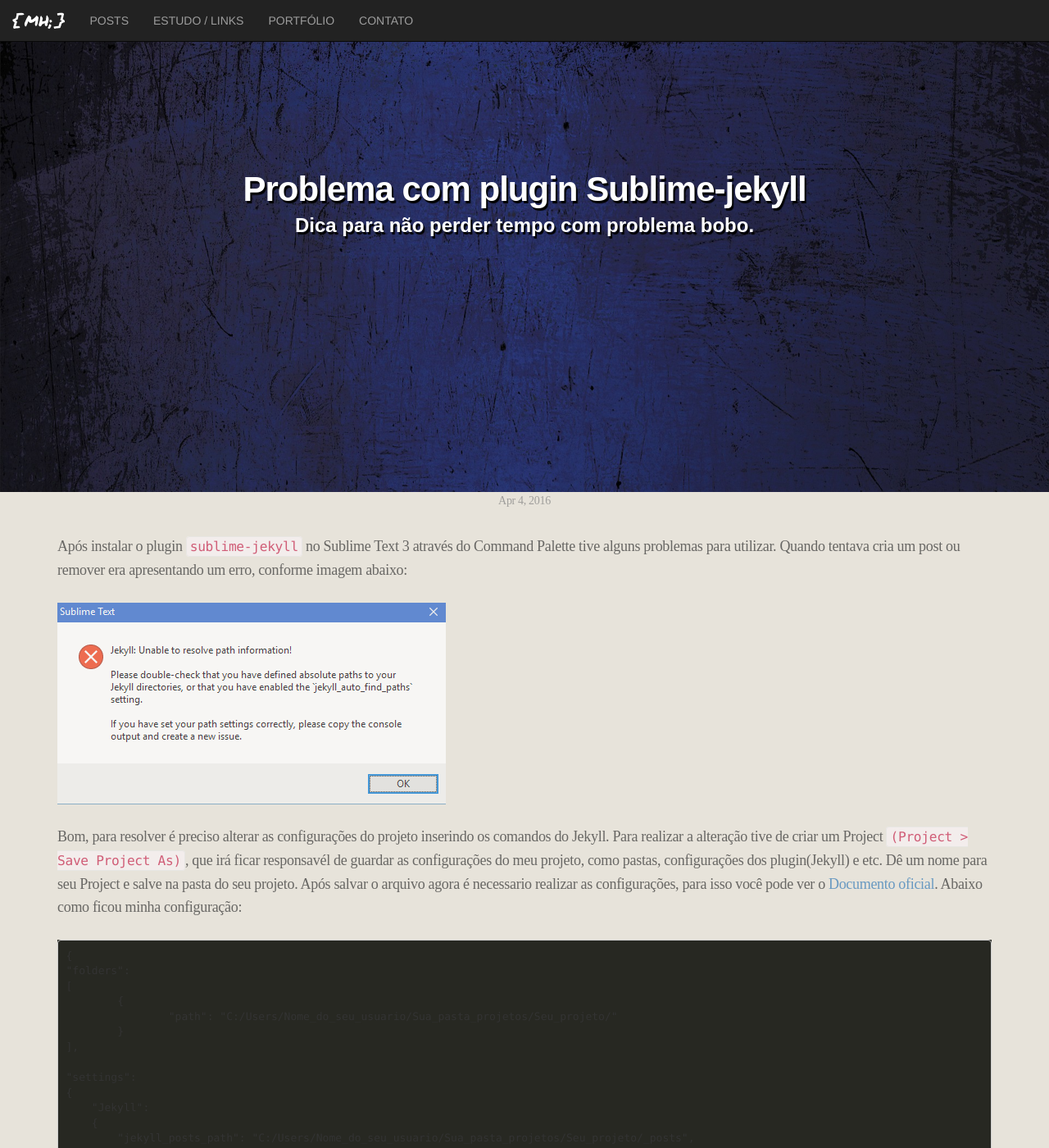
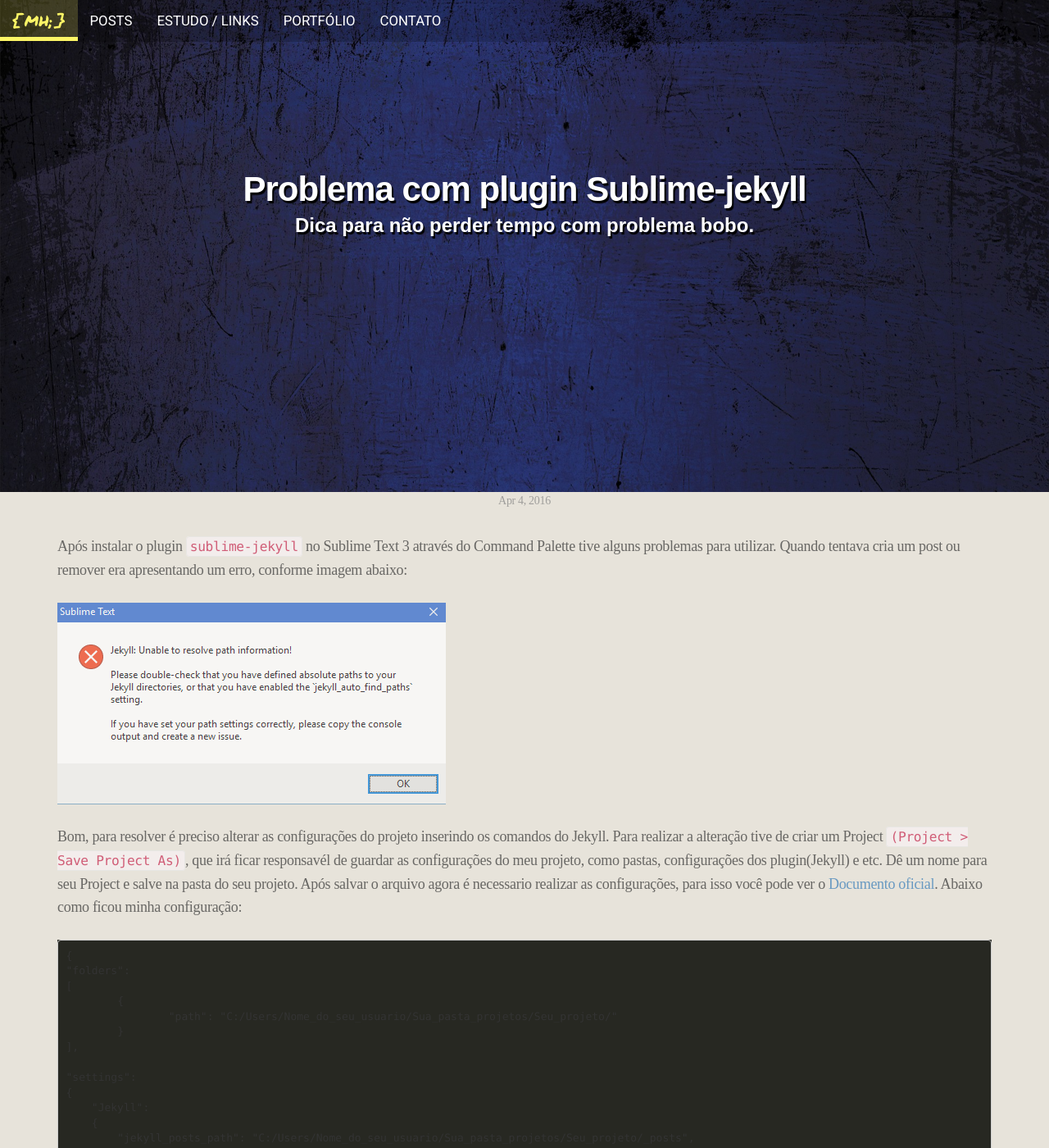
Before and after one commit to maiconkcond/mhblog, a Jekyll site: the page built from _posts/2016-04-04-problema-com-plugin-sublime-jekyll.markdown, in a window 1280 px wide and 1400 px high. Shown: the whole window at 82% size. Built offline with Jekyll 4.4.1, drawn with Linux system fonts in a browser that asks for light colours; nearby versions of some CDN libraries; some web fonts are replaced; comment, search, counter and statistics services are not loaded.

Commit message:
Update latout index page

```diff
--- a/_layouts/default.html
+++ b/_layouts/default.html
@@ -11,7 +11,7 @@
   </head>
   <body>
     <header>
-      <nav class="navbar navbar-inverse navbar-fixed-top">
+      <nav class="navbar  navbar-fixed-top">
         <div class="container-fluid">
           <div class="navbar-header">
             <button type="button" class="navbar-toggle collapsed" data-toggle="collapse" data-target="#barraBasica">
--- a/css/main.scss
+++ b/css/main.scss
@@ -54,6 +54,11 @@
 
 @import 'https://fonts.googleapis.com/css?family=Londrina+Outline:400|Lato:700,400|Kelly+Slab:400';
 
+@font-face {
+     font-family: somatic;
+     src: url('../fonts/Somatic-Rounded.otf');
+}
+
 
 * {margin: 0; padding: 0;}
 html, body{height: 100%;}
@@ -85,45 +90,37 @@
   padding:20% 0 0;
 } **/
 
-.canvas-interactive-wrapper {
-   color: #FFF;
-  margin: 0 auto;
-  width: 100%;
-  max-width: 1920px;
-  position: relative;
-  min-height: 100%;
-  text-shadow: 0 0 10px rgba(0,0,0,0.7);
-  background-position: 50% 0;
-  background-repeat: repeat;
-  background-attachment: fixed;
+.content-main{
+
+   background: url(../img/back_index.jpg) no-repeat center center fixed;
+  -webkit-background-size: cover;
+  -moz-background-size: cover;
+  -o-background-size: cover;
+  background-size: cover;
+  height:100%;
 }
 
-.canvas-interactive-wrapper .cta-wrapper {
-    margin-top: 130px;
+.navbar{
+  font-family: Roboto;
+  font-size: 1.2em;
+  background: rgba(0,0,0,0.2);
 }
 
-.canvas-interactive-wrapper .cta-wrapper {
-    position: relative;
-    width: 70%;
-  text-align: center;
-  margin:0 auto;
-  padding:20% 0 0;
-    z-index: 1;
-    text-decoration: none;
-    color: #222;
-    transition: border .3s;
+.navbar a {
+  color: #fff;
+
+  }
+
+.navbar a:hover{
+color: #FCF566;
+  background: rgba(252, 245, 102, .2) !important;
+  border-bottom: 5px solid #FCF566;
+  padding-bottom: 10px;
+transition: all 0.3s 0s ease-in;
+
 }
 
-#canvas-radial {
-    position: absolute;
-    display: block;
-    width: 100%;
-    height: 100%;
-    top: 0;
-    right: 0;
-    bottom: 0;
-    left: 0;
-}
+
 
 /** Define backgrounds dos divs **/
 #mhblog {background-image: url('../img/coding.jpg');}
```
Also changed, not shown: index.html (+3 -26 lines), fonts/Somatic-Rounded.otf (added), js/granim.min.js (deleted), 1 other file.
